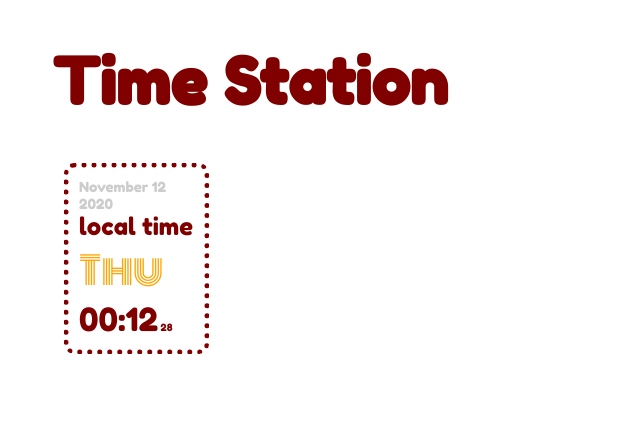
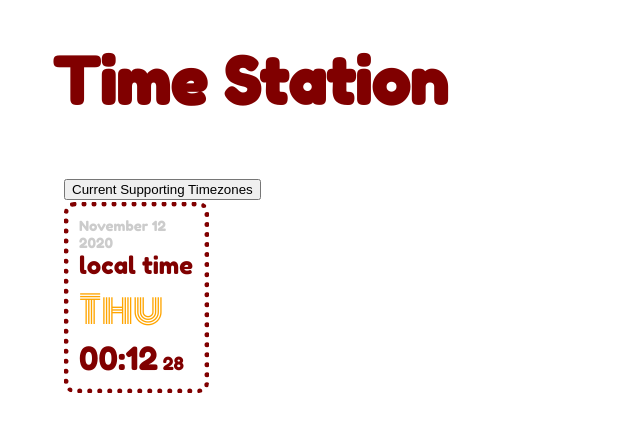
Before and after one commit to xiongkb/timezone-clock, a React (Create React App) app: page / in a window 1280 px wide. Shown: the top 432 px of the page, without its empty margins (0-640 px from the left). Built offline with nearby package versions, Linux system fonts and the light colour scheme.

Commit message:
added a navbar

```diff
--- a/package.json
+++ b/package.json
@@ -6,6 +6,7 @@
     "@testing-library/jest-dom": "^5.11.5",
     "@testing-library/react": "^11.1.2",
     "@testing-library/user-event": "^12.2.2",
+    "moment-timezone": "^0.5.32",
     "react": "^17.0.1",
     "react-dom": "^17.0.1",
     "react-scripts": "4.0.0",
--- a/src/App.css
+++ b/src/App.css
@@ -7,6 +7,3 @@
   margin-right: auto;
   color: #800000;
 }
-.app-title {
-  margin-left: -1%;
-}
--- a/src/App.js
+++ b/src/App.js
@@ -1,11 +1,12 @@
 import React from "react";
 import './App.css';
 import Time from "./Components/Time/time"
+import Navbar from "./Components/Navbar/navbar"
 
 function App() {
   return (
     <div className="App">
-      <h1 className="app-title">Time Station</h1>
+      <Navbar />
       <Time />
     </div>
   );
--- /dev/null
+++ b/src/Components/Navbar/navbar.css
@@ -0,0 +1,3 @@
+.app-title {
+    margin-left: -1%;
+}
--- /dev/null
+++ b/src/Components/Navbar/navbar.js
@@ -0,0 +1,13 @@
+import React from "react";
+import "./navbar.css";
+
+const Navbar = () => {
+    return (
+        <div>
+            <h1 className="app-title">Time Station</h1>
+            <button>Current Supporting Timezones</button>
+        </div>
+    )
+}
+
+export default Navbar;
--- a/src/Components/Time/time.css
+++ b/src/Components/Time/time.css
@@ -21,7 +21,7 @@
     color: #ffa500;
 }
 .local-seconds {
-    font-size: x-small;
+    font-size: 18px;
 }
 .time-location {
     font-size: 24px;
```
Also changed, not shown: 1 other file (tests, documents, lock files or other folders).
